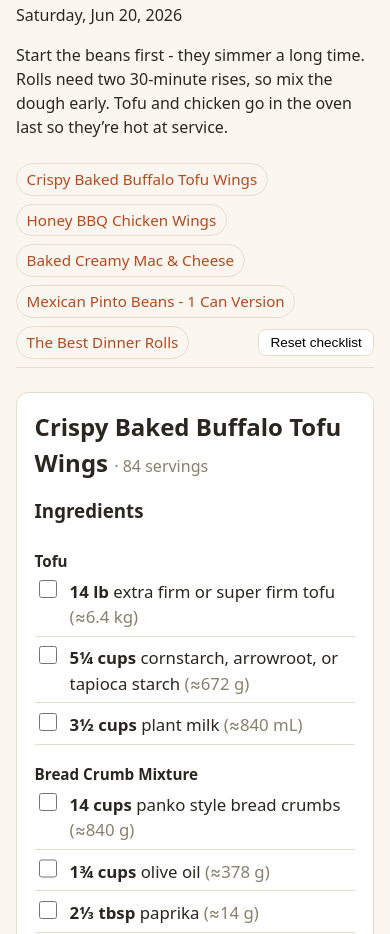
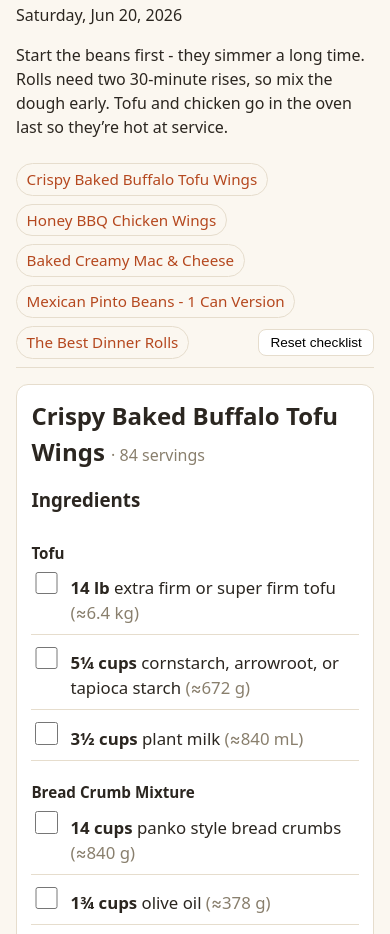
Before and after one commit to jRossel0310/recipes, an Astro site: page /dinners/baked-night in a window 390 px wide. Shown: the part 161-1095 px from the top of the page. Built offline with nearby package versions, Linux system fonts and the light colour scheme; Astro itself is replaced by a stand-in of ours.

Commit message:
style: make dinner jump-nav non-sticky and improve mobile UX

```diff
--- a/src/components/DinnerChecklist.css
+++ b/src/components/DinnerChecklist.css
@@ -1,5 +1,5 @@
 .dinner { display: grid; gap: 1.5rem; }
-.dinner .jump { display: flex; flex-wrap: wrap; gap: 0.5rem; align-items: center; position: sticky; top: 0; background: var(--bg); padding: 0.5rem 0; border-bottom: 1px solid var(--border); }
+.dinner .jump { display: flex; flex-wrap: wrap; gap: 0.5rem; align-items: center; background: var(--bg); padding: 0.5rem 0; border-bottom: 1px solid var(--border); }
 .dinner .jump a { font-size: 0.95rem; text-decoration: none; padding: 0.25rem 0.6rem; border: 1px solid var(--border); border-radius: 999px; }
 .dinner .jump .reset { margin-left: auto; font-size: 0.85rem; padding: 0.3rem 0.7rem; border: 1px solid var(--border); border-radius: 8px; background: #fff; cursor: pointer; }
 .dish { background: var(--card); border: 1px solid var(--border); border-radius: 12px; padding: 1rem 1.1rem; }
@@ -9,9 +9,10 @@
 .dish h4.group { margin: 0.75rem 0 0.25rem; font-size: 0.95rem; }
 .checklist { list-style: none; padding: 0; margin: 0; }
 .checklist.steps { counter-reset: step; }
-.checklist li { padding: 0.4rem 0; border-bottom: 1px solid var(--border); font-size: 1.05rem; }
+.checklist li { padding: 0.55rem 0; border-bottom: 1px solid var(--border); font-size: 1.05rem; }
 .checklist label { display: flex; gap: 0.6rem; align-items: baseline; cursor: pointer; }
-.checklist input { width: 1.15rem; height: 1.15rem; flex: none; }
+.checklist label > span { min-width: 0; overflow-wrap: anywhere; }
+.checklist input { width: 1.4rem; height: 1.4rem; flex: none; }
 .checklist label.done { color: #b3a994; text-decoration: line-through; }
 .checklist .qty { font-weight: 600; }
 .checklist .metric, .checklist .note { color: #897f6d; font-weight: 400; }
@@ -19,3 +20,9 @@
 .cook-notes { margin: 0.75rem 0; padding: 0.6rem 0.8rem; background: #fff6e8; border: 1px solid #f0d9b5; border-radius: 8px; }
 .cook-notes strong { display: block; margin-bottom: 0.25rem; }
 .cook-notes ul { margin: 0; padding-left: 1.1rem; }
+.dish { scroll-margin-top: 0.75rem; }
+
+@media (max-width: 520px) {
+  .dinner { gap: 1rem; }
+  .dish { padding: 0.85rem 0.9rem; }
+}
--- a/src/styles/global.css
+++ b/src/styles/global.css
@@ -7,11 +7,11 @@
   font-family: ui-sans-serif, system-ui, -apple-system, Segoe UI, Roboto, sans-serif;
 }
 * { box-sizing: border-box; }
-body { margin: 0; background: var(--bg); color: var(--fg); line-height: 1.5; }
+body { margin: 0; background: var(--bg); color: var(--fg); line-height: 1.5; overflow-wrap: break-word; -webkit-text-size-adjust: 100%; }
 a { color: var(--accent); }
 .container { max-width: 760px; margin: 0 auto; padding: 1rem; }
 header.site { border-bottom: 1px solid var(--border); }
-header.site .container { display: flex; gap: 1rem; align-items: baseline; }
+header.site .container { display: flex; flex-wrap: wrap; gap: 0.5rem 1rem; align-items: baseline; }
 header.site a { text-decoration: none; font-weight: 600; }
 .card {
   display: block; background: var(--card); border: 1px solid var(--border);
```
